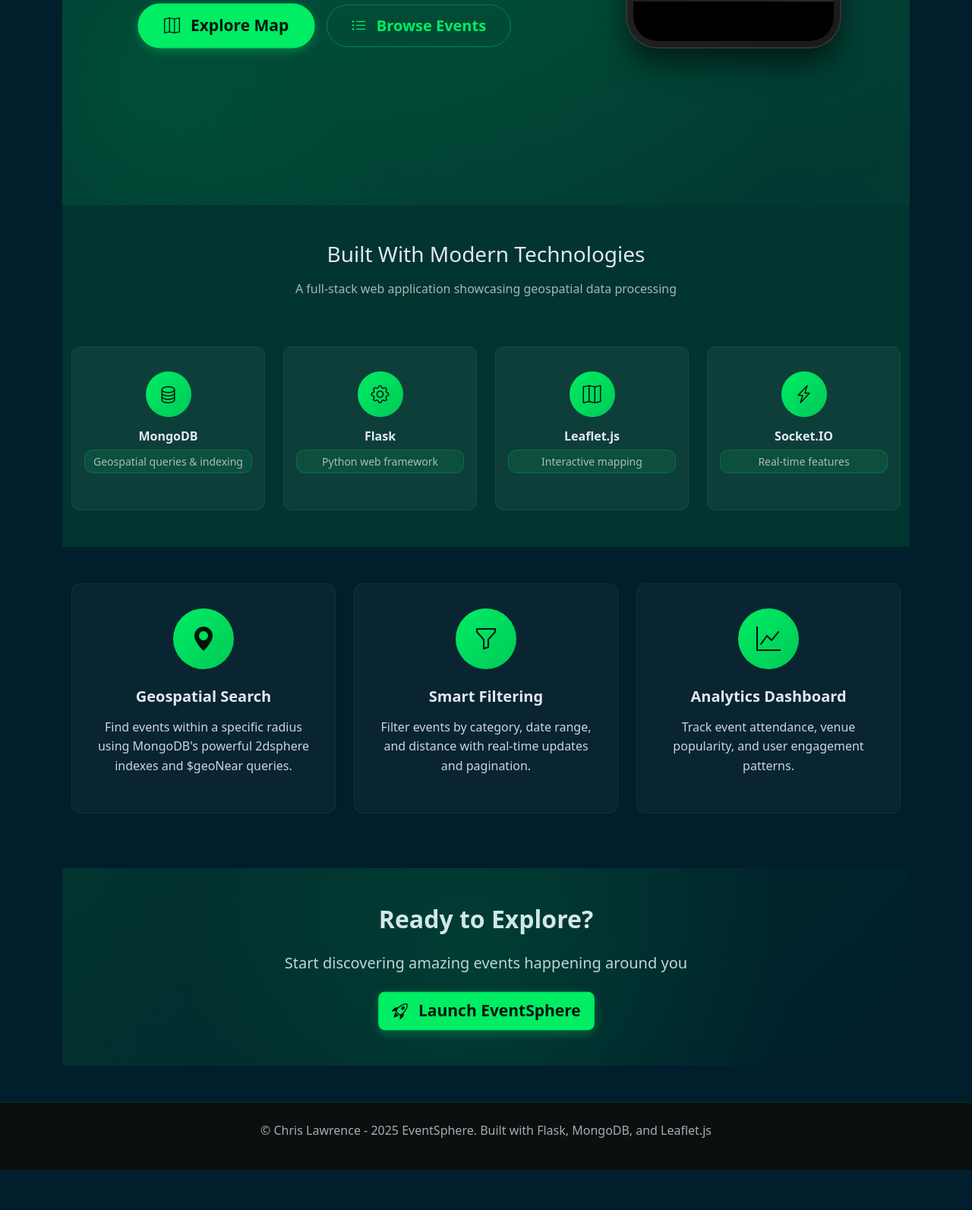
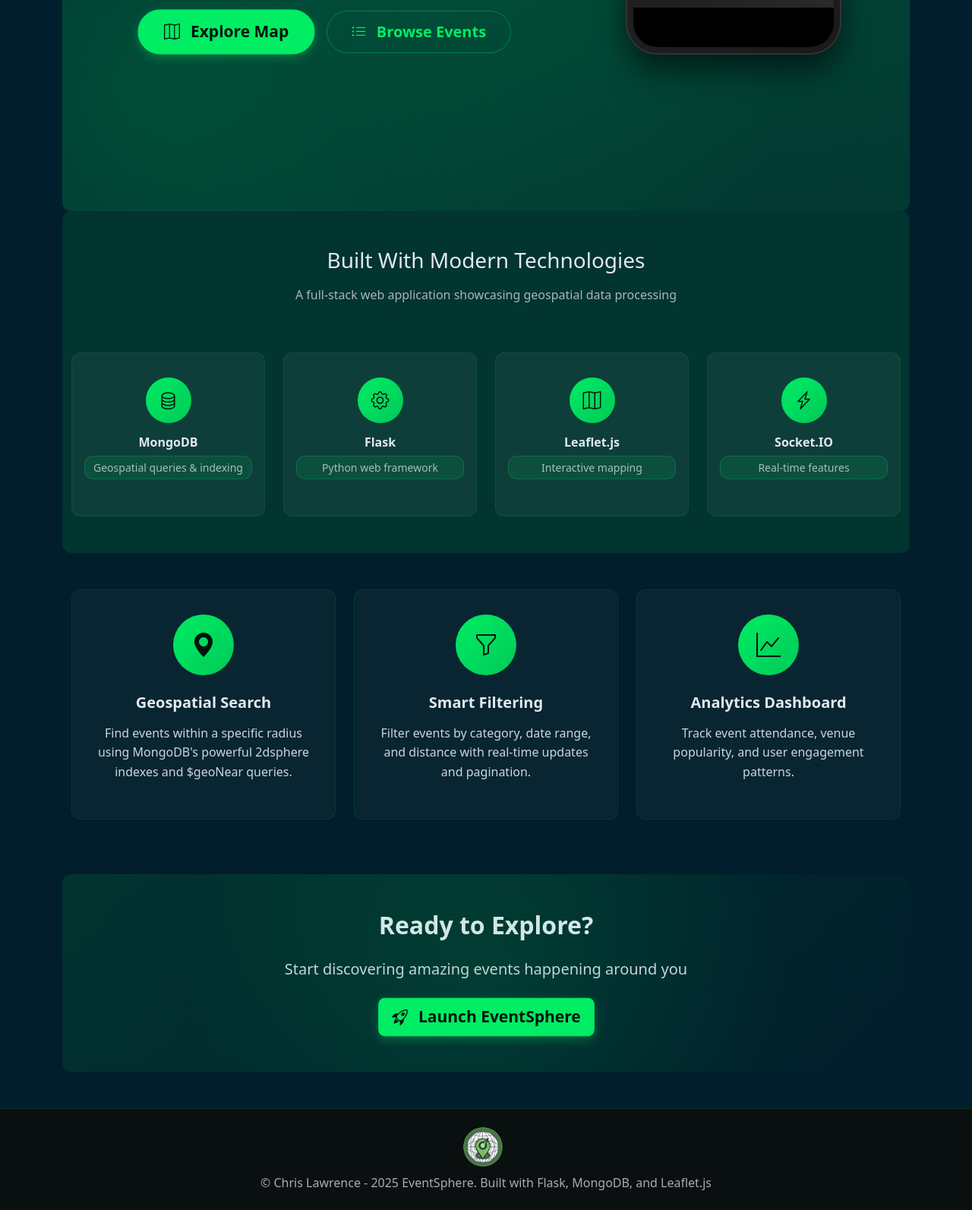
Before and after one commit to Lawrence908/mongo-events-demo, a Flask app: page / in a window 1280 px wide. Shown: the part 611-2204 px from the top of the page at 76% size. Before the commit the page ends 2151 px from the top, so only its background shows below. Run offline with Flask 3, Linux system fonts and the light colour scheme; parts of the project's set-up code (start-up, migrations or seed data) failed here and were passed over; some libraries are stand-ins or nearby versions.

Commit message:
Enhance UI with border-radius and update logo references
- Added border-radius styling to body, tech stack section, and CTA section in theme.css for improved aesthetics.
- Updated base.html to include a favicon and replaced text logo with an image logo for better branding.
- Adjusted footer to include a logo image, enhancing visual identity.

```diff
--- a/app/static/css/theme.css
+++ b/app/static/css/theme.css
@@ -271,6 +271,7 @@ body {
     min-height: 100vh;
     position: relative;
     overflow: hidden;
+    border-radius: 12px;
 }
 
 .hero-section::before {
@@ -514,6 +515,7 @@ body {
 .tech-stack-section {
     background: var(--mdb-evergreen);
     position: relative;
+    border-radius: 12px;
 }
 
 .tech-card {
@@ -600,6 +602,7 @@ body {
 .cta-section {
     background: linear-gradient(135deg, var(--mdb-evergreen), var(--mdb-slate));
     position: relative;
+    border-radius: 12px;
 }
 
 .cta-section::before {
--- a/app/templates/base.html
+++ b/app/templates/base.html
@@ -17,6 +17,7 @@
     <script defer src="https://unpkg.com/alpinejs@3.13.3/dist/cdn.min.js"></script>
 
     <link rel="stylesheet" href="{{ url_for('static', filename='css/theme.css') }}">
+    <link rel="icon" type="image/png" href="{{ url_for('static', filename='img/eventsphere-logo.png') }}">
 
     {% block head %}{% endblock %}
 </head>
@@ -25,8 +26,8 @@
     <nav class="navbar navbar-expand-lg navbar-dark">
         <div class="container">
             <a class="navbar-brand" href="{{ url_for('index') }}">
-                <i class="bi bi-geo-alt-fill"></i>
-                EventSphere
+                <img src="{{ url_for('static', filename='img/eventsphere-logo-text-white-bg.png') }}" alt="EventSphere" height="36" class="align-text-bottom">
+                <span class="visually-hidden">EventSphere</span>
             </a>
 
             <button class="navbar-toggler" type="button" data-bs-toggle="collapse" data-bs-target="#navbarNav">
@@ -80,7 +81,10 @@
     <!-- Footer -->
     <footer class="footer-dark py-4 mt-5">
         <div class="container text-center text-muted">
-            <p>&copy; Chris Lawrence - 2025 EventSphere. Built with Flask, MongoDB, and Leaflet.js</p>
+            <p class="mb-2">
+                <img src="{{ url_for('static', filename='img/eventsphere-logo-white.png') }}" alt="EventSphere" height="52" class="me-2 align-text-bottom">
+            </p>
+            <p class="mb-0">&copy; Chris Lawrence - 2025 EventSphere. Built with Flask, MongoDB, and Leaflet.js</p>
         </div>
     </footer>
 
```
Also changed, not shown: app/static/img/eventsphere-logo-text-bg.png, app/static/img/eventsphere-logo-text-white-bg.png, app/static/img/eventsphere-logo-text-white.png, app/static/img/eventsphere-logo-text.png, app/static/img/eventsphere-logo-white-bg.png, 1 other file.
